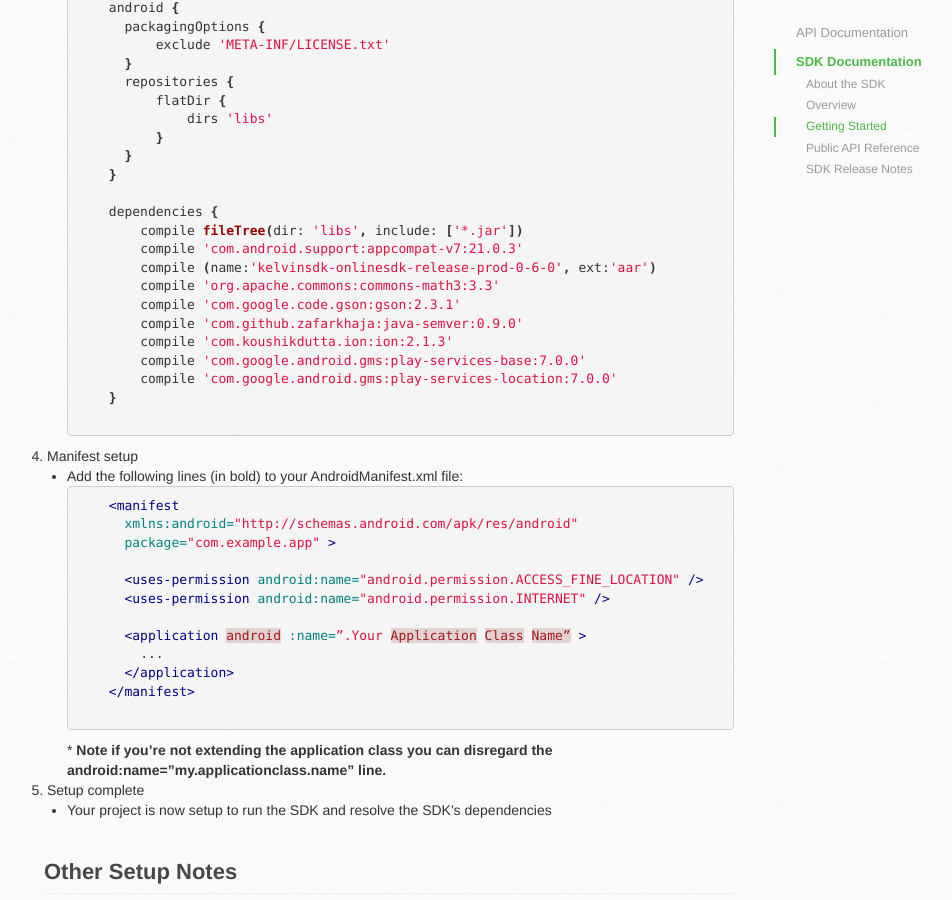
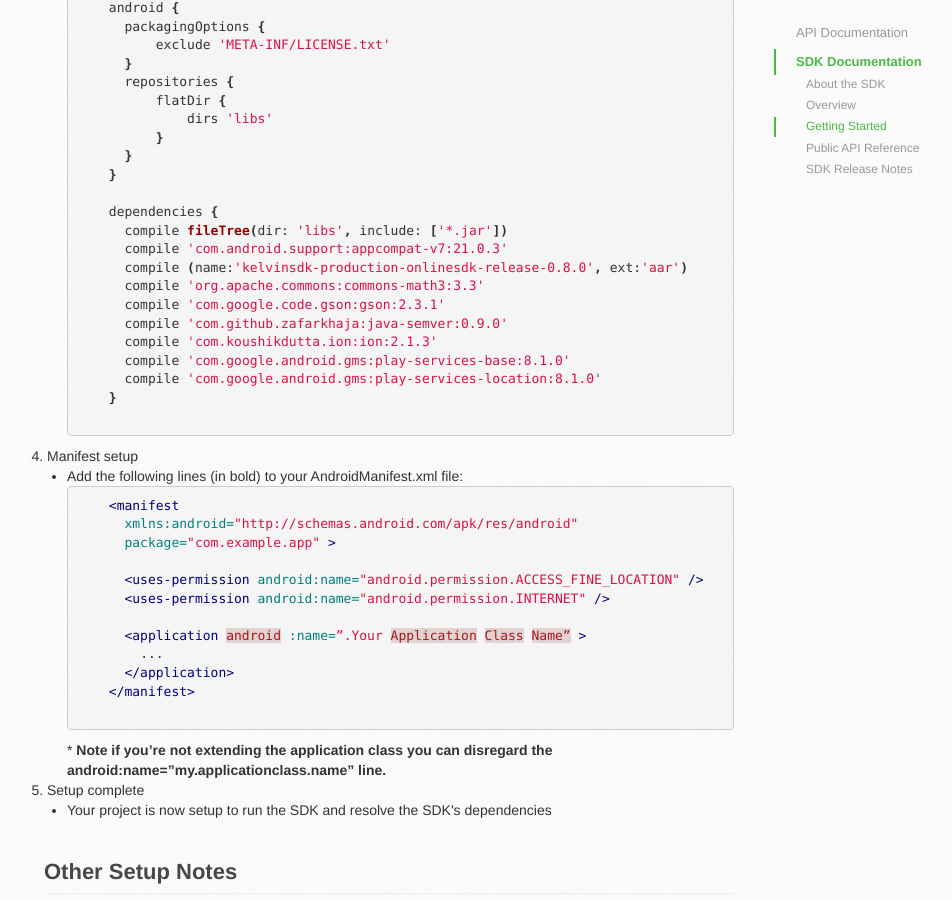
Before and after one commit to SenseAI/SenseAI.github.io, a Jekyll site: the page built from index.markdown, in a window 1280 px wide and 900 px high, scrolled down 10995 px. Shown: the whole window, without its empty margins (126-1078 px from the left). Built offline with Jekyll 4.4.1, drawn with Linux system fonts in a browser that asks for light colours; nearby versions of some CDN libraries; some of the changed text lies outside the part shown.

```diff
--- a/index.markdown
+++ b/index.markdown
@@ -609,15 +609,15 @@
     }
 
     dependencies {
-        compile fileTree(dir: 'libs', include: ['*.jar'])
-        compile 'com.android.support:appcompat-v7:21.0.3'
-        compile (name:'kelvinsdk-onlinesdk-release-prod-0-6-0', ext:'aar')
-        compile 'org.apache.commons:commons-math3:3.3'
-        compile 'com.google.code.gson:gson:2.3.1'
-        compile 'com.github.zafarkhaja:java-semver:0.9.0'
-        compile 'com.koushikdutta.ion:ion:2.1.3'
-        compile 'com.google.android.gms:play-services-base:7.0.0'
-        compile 'com.google.android.gms:play-services-location:7.0.0'
+      compile fileTree(dir: 'libs', include: ['*.jar'])
+      compile 'com.android.support:appcompat-v7:21.0.3'
+      compile (name:'kelvinsdk-production-onlinesdk-release-0.8.0', ext:'aar')
+      compile 'org.apache.commons:commons-math3:3.3'
+      compile 'com.google.code.gson:gson:2.3.1'
+      compile 'com.github.zafarkhaja:java-semver:0.9.0'
+      compile 'com.koushikdutta.ion:ion:2.1.3'
+      compile 'com.google.android.gms:play-services-base:8.1.0'
+      compile 'com.google.android.gms:play-services-location:8.1.0'
     }
     {% endhighlight %}
   </li>
@@ -781,6 +781,15 @@
   <a class="headerlink" href="#sdkReleaseNotes"></a>
 </div>
 
+#### V0.8.0
+  * Added ability to disable statically registered broadcast receivers when SDK set to OFF mode
+  * Upgraded Google Play Services to version 8.1.0
+  * Fixed database upgrade bug
+  * Fixed database open call that didn't have matching close call
+
+#### V0.7.X
+  * Added new model for Galaxy S5 devices
+
 #### V0.6.0
   * Added Prediction Object to return results to parent app
   * Added toJson() method to Prediction object to serialize it for parent app
```
Also changed, not shown: 2 other files.
